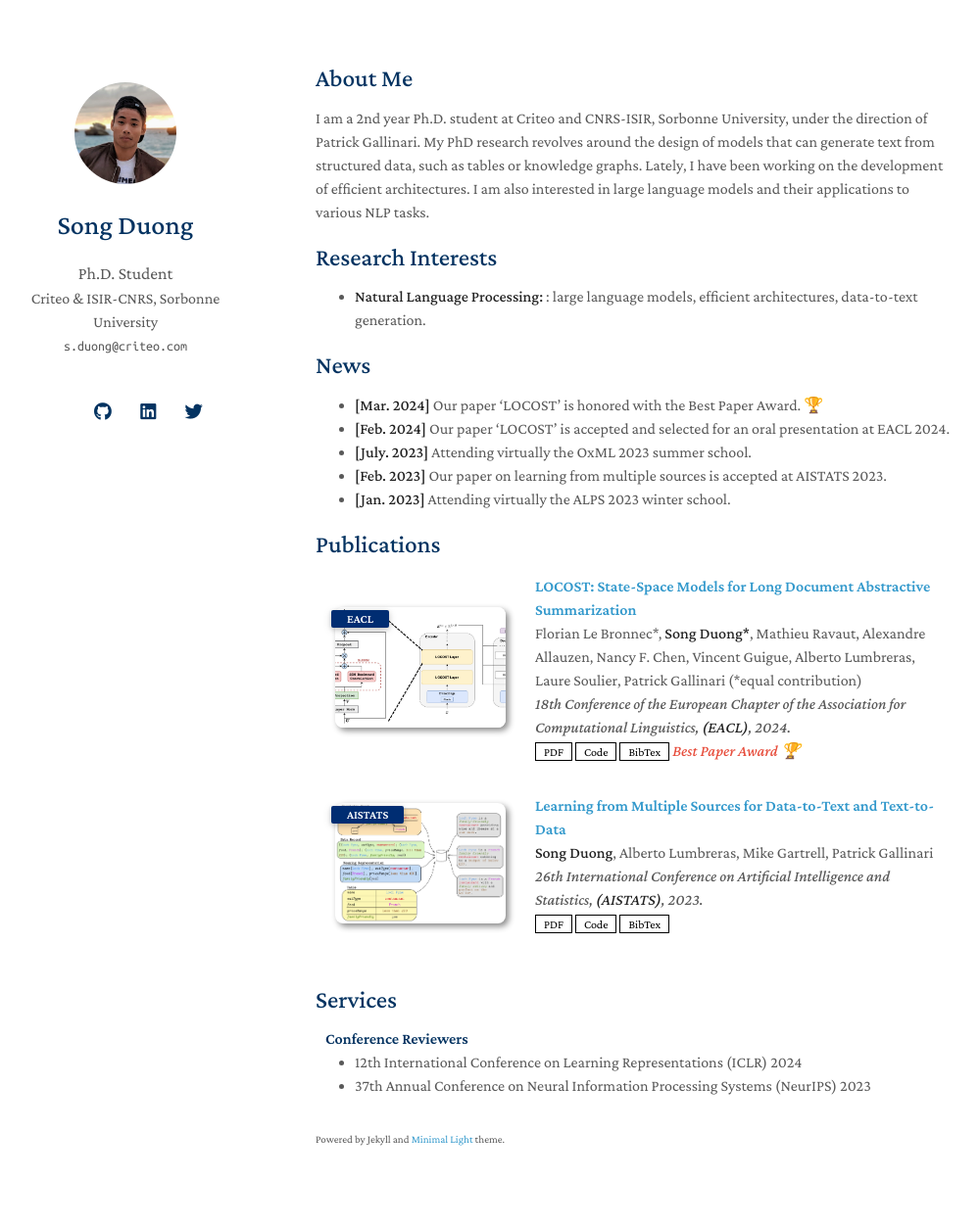
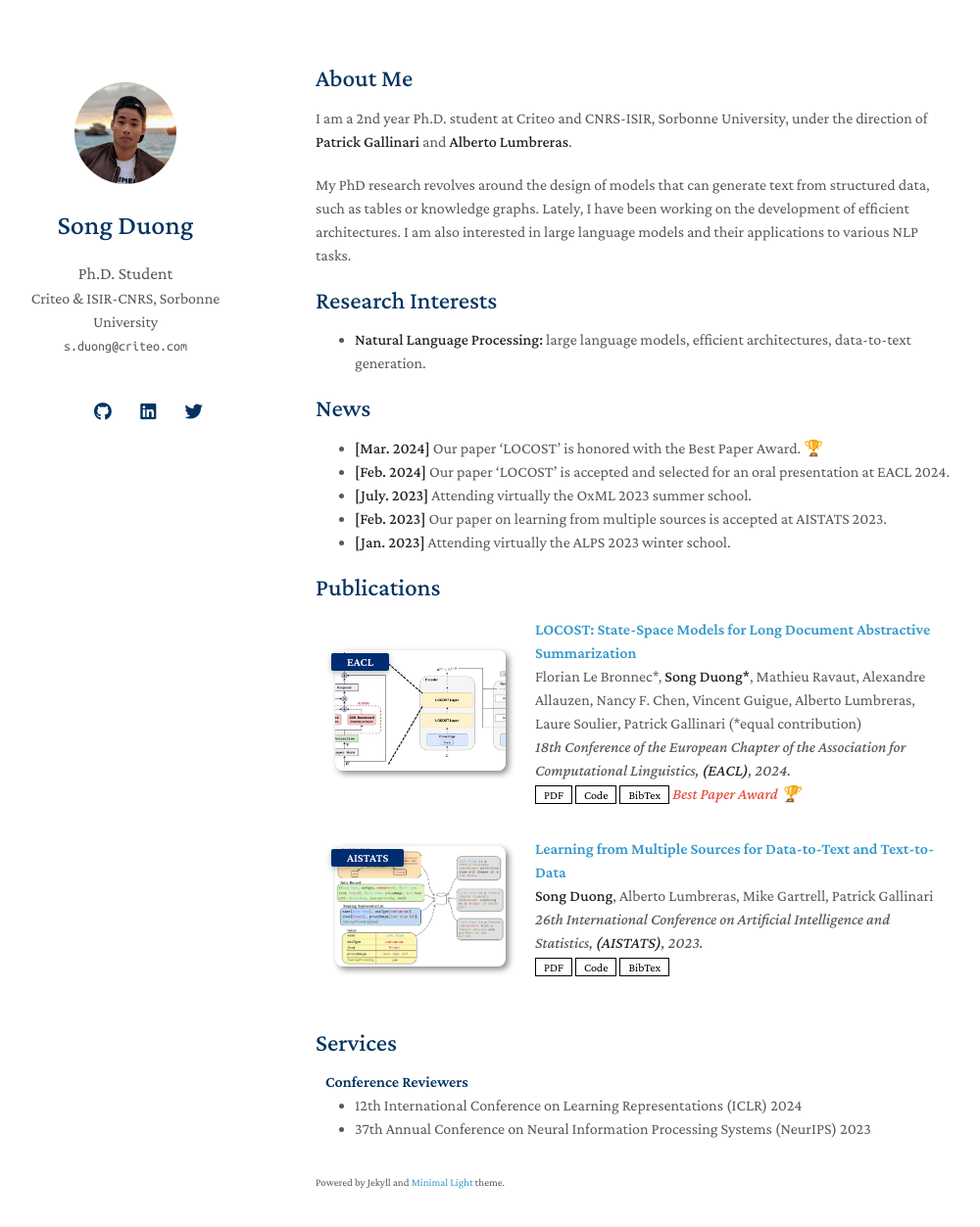
Before and after one commit to sngdng/sngdng.github.io, a Jekyll site: the page built from index.md, in a window 1280 px wide and 1288 px high. Shown: the top 1253 px of the window at 98% size, without its empty margins (148-1148 px from the left). Built offline with Jekyll 4.4.1, drawn with Linux system fonts in a browser that asks for light colours; nearby versions of some CDN libraries; emoji names are drawn with the system emoji font; a style sheet for code colours, icons or effects is not loaded; our own code applies the rules of GitHub Pages for plain Markdown files.

Commit message:
update main

```diff
--- a/index.md
+++ b/index.md
@@ -4,11 +4,13 @@ layout: homepage
 
 ## About Me
 
-I am a 2nd year Ph.D. student at Criteo and CNRS-ISIR, Sorbonne University, under the direction of Patrick Gallinari. My PhD research revolves around the design of models that can generate text from structured data, such as tables or knowledge graphs. Lately, I have been working on the development of efficient architectures. I am also interested in large language models and their applications to various NLP tasks.
+I am a 2nd year Ph.D. student at Criteo and CNRS-ISIR, Sorbonne University, under the direction of [**Patrick Gallinari**](https://pages.isir.upmc.fr/gallinari/) and [**Alberto Lumbreras**](https://albertolumbreras.net/).
+
+My PhD research revolves around the design of models that can generate text from structured data, such as tables or knowledge graphs. Lately, I have been working on the development of efficient architectures. I am also interested in large language models and their applications to various NLP tasks.
 
 ## Research Interests
 
-- **Natural Language Processing:** : large language models, efficient architectures, data-to-text generation.
+- **Natural Language Processing:** large language models, efficient architectures, data-to-text generation.
 
 ## News
 
```
